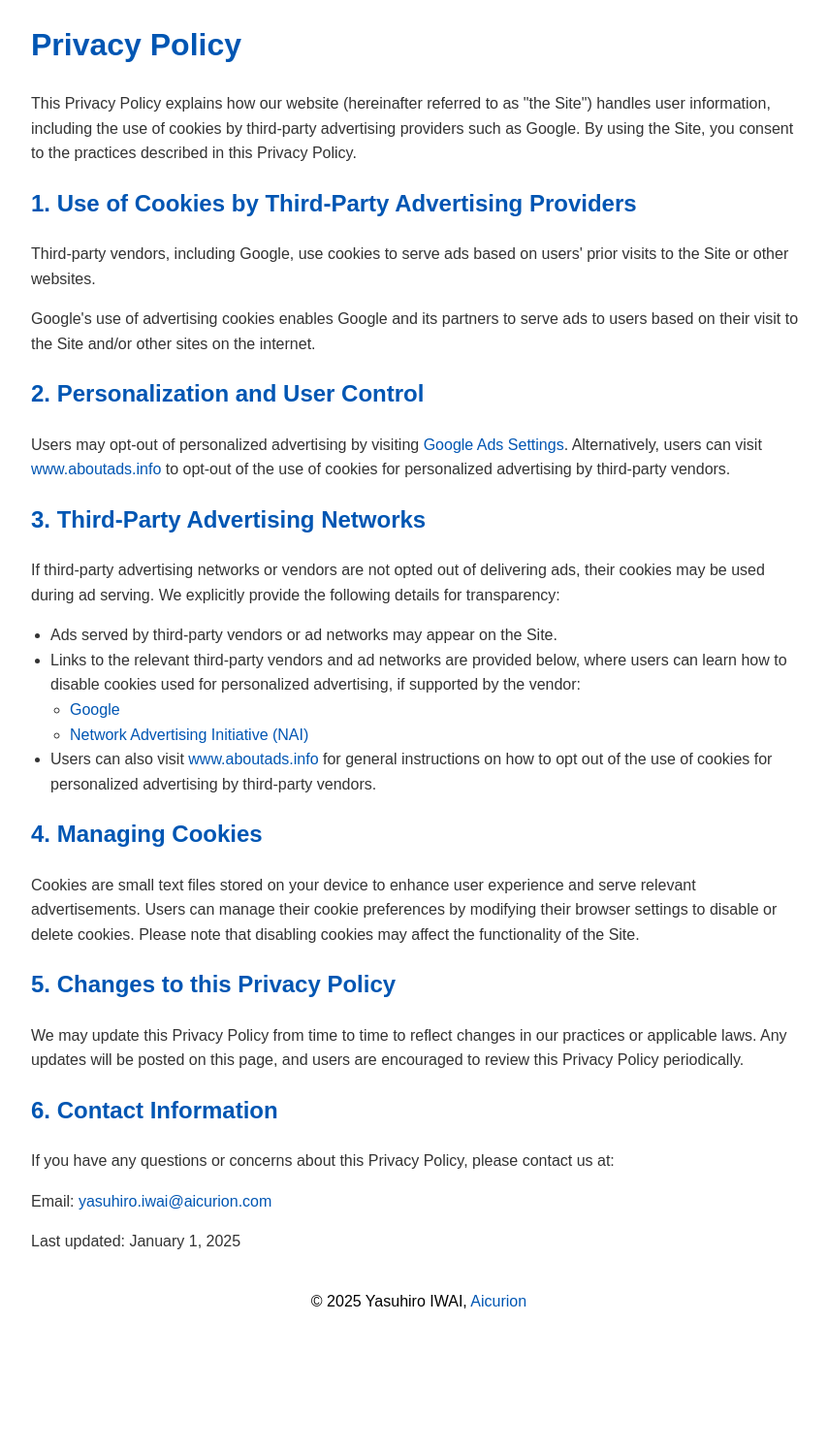
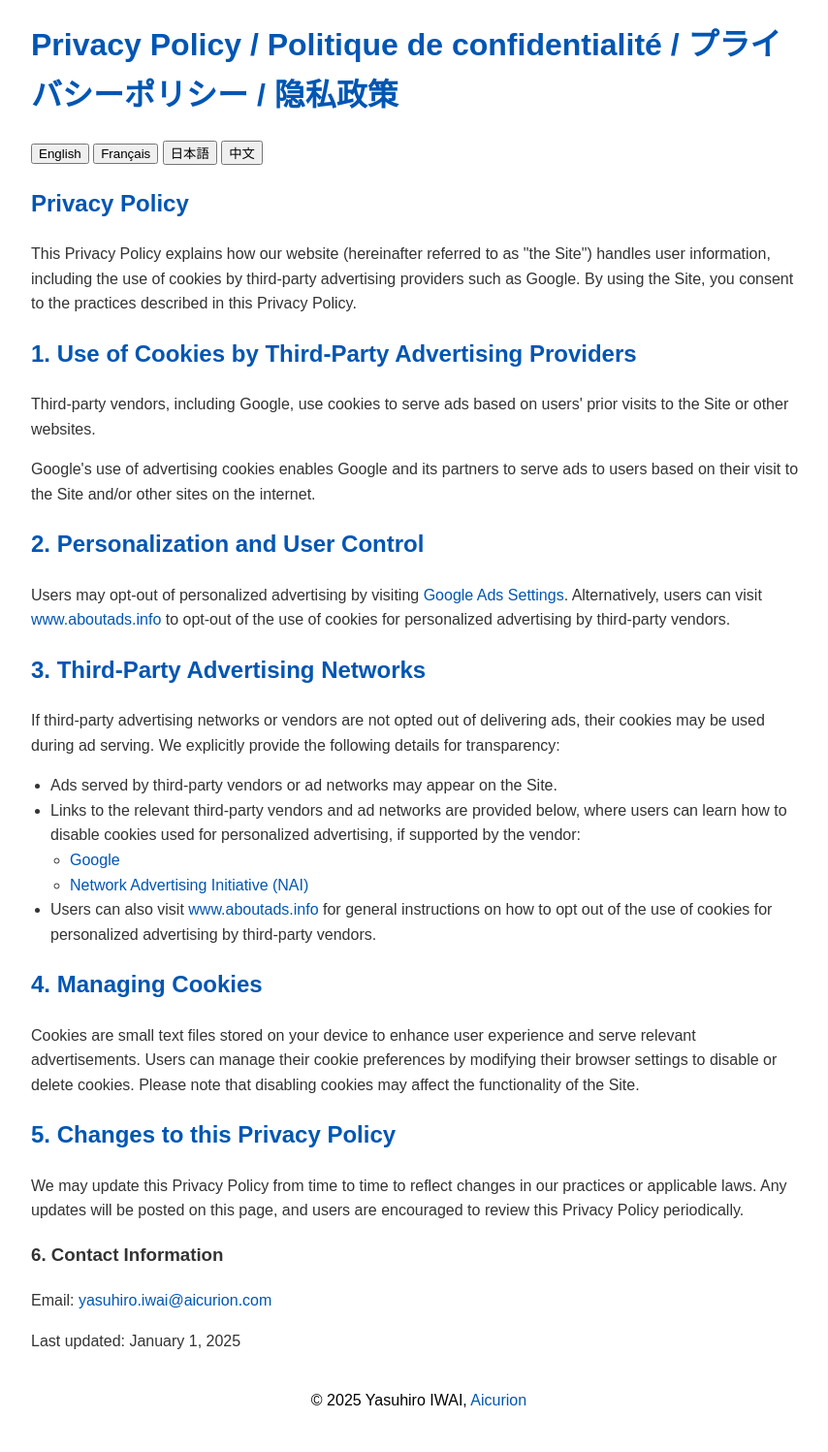
Before and after one commit to Yasu521/Yasu521.github.io, a PHP site: page /Policy/index.html in a window 1280 px wide. Shown: the whole page at 97% size, without its empty margins (208-1062 px from the left). Before the commit the page ends 1349 px from the top, so only its background shows below. Run offline with PHP 8.4, Linux system fonts and the light colour scheme.

Commit message:
policyへの対応

```diff
--- a/Policy/index.html
+++ b/Policy/index.html
@@ -5,10 +5,28 @@
     <meta name="viewport" content="width=device-width, initial-scale=1.0">
     <title>Privacy Policy</title>
     <link rel="stylesheet" href="./styles.css">
+    <script>
+        function changeLanguage(lang) {
+            document.querySelectorAll('.policy').forEach(el => el.style.display = 'none');
+            document.getElementById(lang).style.display = 'block';
+        }
+    </script>
 </head>
 <body>
     <div class="container">
-        <h1>Privacy Policy</h1>
+        <h1>Privacy Policy / Politique de confidentialité / プライバシーポリシー / 隐私政策</h1>
+
+        <!-- Language selection buttons -->
+        <div class="language-switch">
+            <button onclick="changeLanguage('en')">English</button>
+            <button onclick="changeLanguage('fr')">Français</button>
+            <button onclick="changeLanguage('jp')">日本語</button>
+            <button onclick="changeLanguage('cn')">中文</button>
+        </div>
+
+        <!-- English Privacy Policy -->
+        <div id="en" class="policy">
+            <h2>Privacy Policy</h2>
             <p>This Privacy Policy explains how our website (hereinafter referred to as "the Site") handles user information, including the use of cookies by third-party advertising providers such as Google. By using the Site, you consent to the practices described in this Privacy Policy.</p>
 
             <h2>1. Use of Cookies by Third-Party Advertising Providers</h2>
@@ -33,13 +51,117 @@
             <p>Cookies are small text files stored on your device to enhance user experience and serve relevant advertisements. Users can manage their cookie preferences by modifying their browser settings to disable or delete cookies. Please note that disabling cookies may affect the functionality of the Site.</p>
             <h2>5. Changes to this Privacy Policy</h2>
             <p>We may update this Privacy Policy from time to time to reflect changes in our practices or applicable laws. Any updates will be posted on this page, and users are encouraged to review this Privacy Policy periodically.</p>
-        <h2>6. Contact Information</h2>
-        <p>If you have any questions or concerns about this Privacy Policy, please contact us at:</p>
+            <h3>6. Contact Information</h3>
             <p>Email: <a href="mailto:yasuhiro.iwai@aicurion.com">yasuhiro.iwai@aicurion.com</a></p>
             <p>Last updated: January 1, 2025</p>
         </div>
+
+        <!-- Japanese Privacy Policy -->
+        <div id="jp" class="policy" style="display: none;">
+            <h2>プライバシーポリシー</h2>
+            <p>本プライバシーポリシーは、本ウェブサイト（以下「本サイト」）におけるユーザー情報の取扱いについて説明するものです。本サイトでは、Googleなどの第三者広告提供者によるクッキーの使用を含め、個人情報を適切に管理し、保護することに努めます。本サイトを利用することにより、本ポリシーに同意したものとみなします。</p>
+
+            <h3>1. 第三者広告提供者によるクッキーの使用</h3>
+            <p>Googleを含む第三者の広告提供者は、ユーザーが本サイトまたは他のウェブサイトを訪問した履歴に基づき、広告を配信するためにクッキーを使用します。
+
+                Googleの広告クッキーの使用により、Googleおよびそのパートナーは、本サイトおよびその他のウェブサイトへの訪問履歴を基に、広告を配信することができます。
+
+            </p>
+
+            <h3>2. パーソナライズおよびユーザーの選択</h3>
+            <p>ユーザーは、Googleの広告設定ページでパーソナライズ広告を無効化することができます。また、"www.aboutads.info" にアクセスすることで、第三者広告提供者によるパーソナライズ広告のクッキー使用を無効化することも可能です。</p>
+
+            <h3>3. 第三者広告ネットワーク</h3>
+            <p>ユーザーが第三者広告ネットワークのクッキー利用をオプトアウトしない場合、広告配信時にクッキーが使用される可能性があります。本サイトは、透明性を確保するために以下の詳細情報を提供します。</p>
+        <ul>
+            <li>本サイトには、第三者広告提供者または広告ネットワークによる広告が表示される場合があります。</li>
+            <li>パーソナライズ広告のクッキー無効化方法については、以下のリンクを参照してください。</li>
+            <ul>
+                <li><a href="https://policies.google.com/technologies/ads">Google</a></li>
+                <li><a href="https://www.networkadvertising.org/">Network Advertising Initiative (NAI)</a></li>
+            </ul>
+            <li>また、<a href="https://www.aboutads.info/">www.aboutads.info</a> で、第三者広告提供者によるクッキーの使用をオプトアウトする方法についての一般的な情報を確認できます。</li>
+        </ul>
+            <h3>4. クッキーの管理</h3>
+            <p>クッキーは、ユーザー体験を向上させ、適切な広告を表示するために、ユーザーのデバイスに保存される小さなテキストファイルです。ユーザーは、ブラウザの設定を変更することで、クッキーの無効化や削除を行うことができます。ただし、クッキーを無効化すると、本サイトの機能に影響を与える場合があります。</p>
+
+            <h3>5. プライバシーポリシーの変更</h3>
+            <p>本サイトは、本プライバシーポリシーを随時改訂することがあります。改訂が行われた場合、本ページに最新の情報を掲載します。ユーザーには、定期的に本ポリシーを確認することを推奨します。</p>
+
+            <h3>6. お問い合わせ</h3>
+            <p>Email: <a href="mailto:yasuhiro.iwai@aicurion.com">yasuhiro.iwai@aicurion.com</a></p>
+            <p>最終更新日: 2025年1月1日</p>
+        </div>
+
+        <!-- French Privacy Policy -->
+        <div id="fr" class="policy" style="display: none;">
+            <h2>Politique de Confidentialité</h2>
+            <p>La présente Politique de Confidentialité explique la manière dont notre site web (ci-après dénommé "le Site") traite les informations des utilisateurs, y compris l'utilisation de cookies par des fournisseurs de publicité tiers tels que Google. En utilisant le Site, vous consentez aux pratiques décrites dans cette Politique de Confidentialité.</p>
+
+            <h2>1. Utilisation des cookies par des fournisseurs de publicité tiers</h2>
+            <p>Des fournisseurs tiers, y compris Google, utilisent des cookies pour diffuser des annonces en fonction des visites précédentes des utilisateurs sur le Site ou d'autres sites Web.</p>
+            <p>L'utilisation des cookies publicitaires par Google permet à Google et à ses partenaires de proposer des annonces aux utilisateurs en fonction de leurs visites sur le Site et/ou sur d'autres sites Internet.</p>
+
+            <h2>2. Personnalisation et contrôle utilisateur</h2>
+            <p>Les utilisateurs peuvent désactiver la publicité personnalisée en visitant les<a href="https://adssettings.google.com/">Paramètres des annonces Google</a>. Alternativement, ils peuvent visiter <a href="https://www.aboutads.info/">www.aboutads.info</a> pour désactiver l'utilisation des cookies pour la publicité personnalisée par des fournisseurs tiers.</p>
+
+            <h2>3. Réseaux publicitaires tiers</h2>
+            <p>Si les utilisateurs ne désactivent pas les réseaux publicitaires tiers, leurs cookies peuvent être utilisés lors de la diffusion des annonces. Nous fournissons les informations suivantes pour plus de transparence :</p>
+            <ul>
+                <li>Des annonces servies par des fournisseurs tiers ou des réseaux publicitaires peuvent apparaître sur le Site.</li>
+                <li>Les utilisateurs peuvent consulter les liens suivants pour en savoir plus sur la désactivation des cookies publicitaires :</li>
+                <ul>
+                    <li><a href="https://policies.google.com/technologies/ads">Google</a></li>
+                    <li><a href="https://www.networkadvertising.org/">Network Advertising Initiative (NAI)</a></li>
+                </ul>
+                <li>Les utilisateurs peuvent également visiter <a href="https://www.aboutads.info/">www.aboutads.info</a> pour obtenir des instructions générales sur la manière de désactiver les cookies de publicité personnalisée par des fournisseurs tiers.</li>
+            </ul>
+            <h2>4. Gestion des cookies</h2>
+            <p>Les cookies sont de petits fichiers texte stockés sur votre appareil pour améliorer l'expérience utilisateur et diffuser des publicités pertinentes. Vous pouvez gérer vos préférences en modifiant les paramètres de votre navigateur pour désactiver ou supprimer les cookies. Notez que la désactivation des cookies peut affecter le bon fonctionnement du Site.</p>
+            <h2>5. Modifications de cette Politique de Confidentialité</h2>
+            <p>Nous pouvons mettre à jour cette Politique de Confidentialité de temps à autre pour refléter des modifications dans nos pratiques ou les lois applicables. Toute mise à jour sera publiée sur cette page. Nous encourageons les utilisateurs à consulter cette Politique de Confidentialité régulièrement.</p>
+            <h3>6. Contact Information</h3>
+            <p>Si vous avez des questions ou préoccupations concernant cette Politique de Confidentialité, veuillez nous contacter à l'adresse suivante :</p>
+            <p>Email: <a href="mailto:yasuhiro.iwai@aicurion.com">yasuhiro.iwai@aicurion.com</a></p>
+            <p>Dernière mise à jour : 1er janvier 2025</p>
+        </div>
+
+        <!-- Chinese Privacy Policy -->
+        <div id="cn" class="policy" style="display: none;">
+            <h2>隐私政策</h2>
+            <p>本隐私政策解释了我们的网站（以下简称“本网站”）如何处理用户信息，包括 Google 等第三方广告提供商对 Cookie 的使用。使用本网站即表示您同意本隐私政策中描述的相关做法。
+            </p>
+
+            <h2>1. 第三方广告提供商对 Cookie 的使用</h2>
+            <p>包括 Google 在内的第三方供应商会使用 Cookie，根据用户之前访问本网站或其他网站的记录投放广告。</p>
+            <p>Google 及其合作伙伴可通过广告 Cookie 根据用户访问本网站和/或其他网站的情况投放个性化广告。</p>
+
+            <h2>2. 个性化广告与用户控制</h2>
+            <p>用户可访问 <a href="https://adssettings.google.com/">Google 广告</a>设置页面关闭个性化广告。此外，用户还可以访问。<a href="https://www.aboutads.info/">www.aboutads.info</a> 选择关闭第三方广告供应商对 Cookie 的使用。</p>
+
+            <h2>3. Third-Party Advertising Networks</h2>
+            <p>如果用户未选择退出第三方广告网络的 Cookie 追踪，则这些 Cookie 可能会在广告投放时使用。为确保透明度，我们提供以下信息：</p>
+            <ul>
+                <li>本网站可能会显示由第三方广告供应商或广告网络提供的广告。</li>
+                <li>用户可以访问以下链接以了解如何关闭广告 Cookie：</li>
+                <ul>
+                    <li><a href="https://policies.google.com/technologies/ads">Google</a></li>
+                    <li><a href="https://www.networkadvertising.org/">Network Advertising Initiative (NAI)</a></li>
+                </ul>
+                <li>用户还可以访问  <a href="https://www.aboutads.info/">www.aboutads.info</a> 了解更多关于如何关闭个性化广告 Cookie 的信息。</li>
+            </ul>
+            <h2>4. Managing Cookies</h2>
+            <p>用户可通过调整浏览器设置来禁用或删除 Cookie，但请注意，禁用 Cookie 可能会影响本网站的正常功能。</p>
+            <h2>5. Changes to this Privacy Policy</h2>
+            <p>本隐私政策可能会随时更新，更新内容将在本页面公布，建议用户定期查阅。</p>
+            <h3>6. 联系方式</h3>
+            <p>电子邮箱： <a href="mailto:yasuhiro.iwai@aicurion.com">yasuhiro.iwai@aicurion.com</a></p>
+            <p>最后更新日期： 2025年1月1日</p>
+        </div>
+    </div>
+
     <footer>
-        &copy; 2025 Yasuhiro IWAI, <a href="https://aicurion.com" target="_blank">Aicurion</a>
+        &copy; 2025 Yasuhiro IWAI, <a href="https://aicurion.com">Aicurion</a>
     </footer>
 </body>
 </html>
--- a/about-me/about-me-en.html
+++ b/about-me/about-me-en.html
@@ -73,7 +73,7 @@
     </div>
     <script src="./about-me/script.js"></script>
     <footer>
-        &copy; 2025 Yasuhiro IWAI, Aicurion</a>
+        &copy; 2025 Yasuhiro IWAI, Aicurion<br><a href="https://yasuhiroiwai.jp/policy">Privacy Policy</a>
     </footer>
 </body>
 </html>
--- a/about-me/about-me-fr.html
+++ b/about-me/about-me-fr.html
@@ -72,7 +72,7 @@
     </div>
     <script src="./about-me/script.js"></script>
     <footer>
-        &copy; 2025 Yasuhiro IWAI, Aicurion</a>
+        &copy; 2025 Yasuhiro IWAI, Aicurion<br><a href="https://yasuhiroiwai.jp/policy">Politique de confidentialité</a>
     </footer>
 </body>
 </html>
--- a/about-me/about-me-ja.html
+++ b/about-me/about-me-ja.html
@@ -75,7 +75,7 @@
     </div>
     <script src="./about-me/script.js"></script>
     <footer>
-        &copy; 2025 Yasuhiro IWAI, Aicurion</a>
+        &copy; 2025 Yasuhiro IWAI, Aicurion<br><a href="https://yasuhiroiwai.jp/policy">プライバシーポリシー</a>
     </footer>
 </body>
 </html>
--- a/about-me/about-me-zh.html
+++ b/about-me/about-me-zh.html
@@ -73,7 +73,7 @@
     </div>
     <script src="./about-me/script.js"></script>
     <footer>
-        &copy; 2025 Yasuhiro IWAI, Aicurion</a>
+        &copy; 2025 Yasuhiro IWAI, Aicurion<br><a href="https://yasuhiroiwai.jp/policy">隐私政策</a>
     </footer>
 </body>
 </html>
--- a/about-me/styless.css
+++ b/about-me/styless.css
@@ -52,7 +52,8 @@ footer {
     background-color:#d9a23300;
     color: rgba(0, 0, 0);
     text-align: center;
-    padding: 20px 0;
+    padding: 10px 0;
+    font-size: 10px;
 }
 
 .sns-links {
--- a/contact/styles.css
+++ b/contact/styles.css
@@ -8,7 +8,7 @@ body {
 .footer-text {
   text-align: center;
   color: #555;
-  z-index:10;
+  font-size: 10px;
 }
 .container {
   display: flex;
--- a/project/project-en.html
+++ b/project/project-en.html
@@ -120,7 +120,7 @@
         </div>
       </section>
     <footer>
-      &copy; 2025 Yasuhiro IWAI, Aicurion</a>
+      &copy; 2025 Yasuhiro IWAI, Aicurion<br><a href="https://yasuhiroiwai.jp/policy">Privacy Policy</a>
     </footer>
   </div>
 </body>
--- a/project/project-fr.html
+++ b/project/project-fr.html
@@ -123,7 +123,7 @@
         </div>
       </section>
       <footer>
-        &copy; 2025 Yasuhiro IWAI, Aicurion</a>
+        &copy; 2025 Yasuhiro IWAI, Aicurion<br><a href="https://yasuhiroiwai.jp/policy">Politique de confidentialité</a>
       </footer>
   </div>
 </body>
--- a/project/project-ja.html
+++ b/project/project-ja.html
@@ -121,7 +121,7 @@
       </div>
     </section>
     <footer>
-      &copy; 2025 Yasuhiro IWAI, Aicurion</a>
+      &copy; 2025 Yasuhiro IWAI, Aicurion<br><a href="https://yasuhiroiwai.jp/policy">プライバシーポリシー</a>
     </footer>
   </div>
 </body>
--- a/project/project-zh.html
+++ b/project/project-zh.html
@@ -119,7 +119,7 @@
         </div>
       </section>
       <footer>
-        &copy; 2025 Yasuhiro IWAI, Aicurion</a>
+        &copy; 2025 Yasuhiro IWAI, Aicurion<br><a href="https://yasuhiroiwai.jp/policy">隐私政策</a>
       </footer>
     </div>
   </body>
--- a/project/styles.css
+++ b/project/styles.css
@@ -170,7 +170,8 @@ figcaption {
     background-color:#d9a23300;
     color: rgba(0, 0, 0);
     text-align: center;
-    padding: 20px 0;
+    padding: 10px 0;
+    font-size: 10px;
   }
 
   @keyframes circle-1 {
--- a/work/styles.css
+++ b/work/styles.css
@@ -219,7 +219,8 @@ footer {
     background-color:#d9a23300;
     color: rgba(0, 0, 0);
     text-align: center;
-    padding: 20px 0;
+    padding: 10px 0;
+    font-size: 10px;
 }
 
 footer p {
--- a/work/work-en.html
+++ b/work/work-en.html
@@ -65,7 +65,7 @@
         </section>
     </div>
     <footer>
-        &copy; 2025 Yasuhiro IWAI, Aicurion</a>
+        &copy; 2025 Yasuhiro IWAI, Aicurion<br><a href="https://yasuhiroiwai.jp/policy">Privacy Policy</a>
     </footer>
 </body>
 </html>
--- a/work/work-fr.html
+++ b/work/work-fr.html
@@ -65,7 +65,7 @@
         </section>
     </div>
     <footer>
-        &copy; 2025 Yasuhiro IWAI, Aicurion</a>
+        &copy; 2025 Yasuhiro IWAI, Aicurion<br><a href="https://yasuhiroiwai.jp/policy">Politique de confidentialité</a>
     </footer>
 </body>
 </html>
--- a/work/work-ja.html
+++ b/work/work-ja.html
@@ -64,7 +64,8 @@
         </section>
     </div>
     <footer>
-        &copy; 2025 Yasuhiro IWAI, Aicurion</a>
+        &copy; 2025 Yasuhiro IWAI, Aicurion<br><a href="https://yasuhiroiwai.jp/policy">プライバシーポリシー
+        </a>
     </footer>
 </body>
 </html>
--- a/work/work-zh.html
+++ b/work/work-zh.html
@@ -63,7 +63,7 @@
 
     </div>
     <footer>
-        &copy; 2025 Yasuhiro IWAI, Aicurion</a>
+        &copy; 2025 Yasuhiro IWAI, Aicurion<br><a href="https://yasuhiroiwai.jp/policy">隐私政策</a>
     </footer>
 </body>
 </html>
```
Lines whose indentation alone changed are shown as unchanged.
